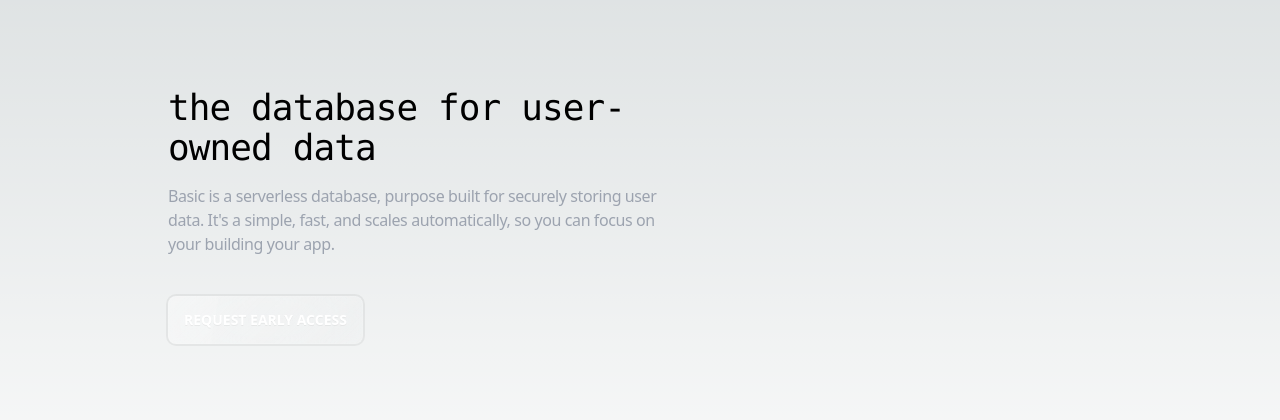
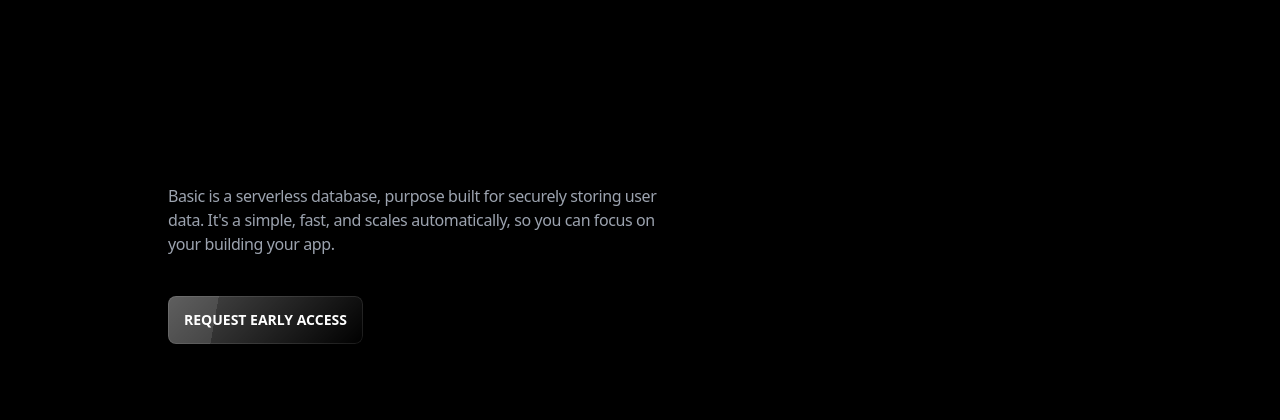
Before and after one commit to basicdb/basic-website, a Next.js app: page / in a window 1280 px wide. Shown: the part 184-604 px from the top of the page. Built offline with nearby package versions, Linux system fonts and the light colour scheme.

Commit message:
Update index.tsx

```diff
--- a/src/pages/index.tsx
+++ b/src/pages/index.tsx
@@ -61,7 +61,7 @@
 const HeroSection = () => {
   return (
 
-    <section className=''>
+    <section className='bg-black'>
       <div className="py-24 flex flex-col justify-center min-h-screen ">
         <div className="relative px-8">
           <div className="max-w-3xl text-center lg:text-left">
```
